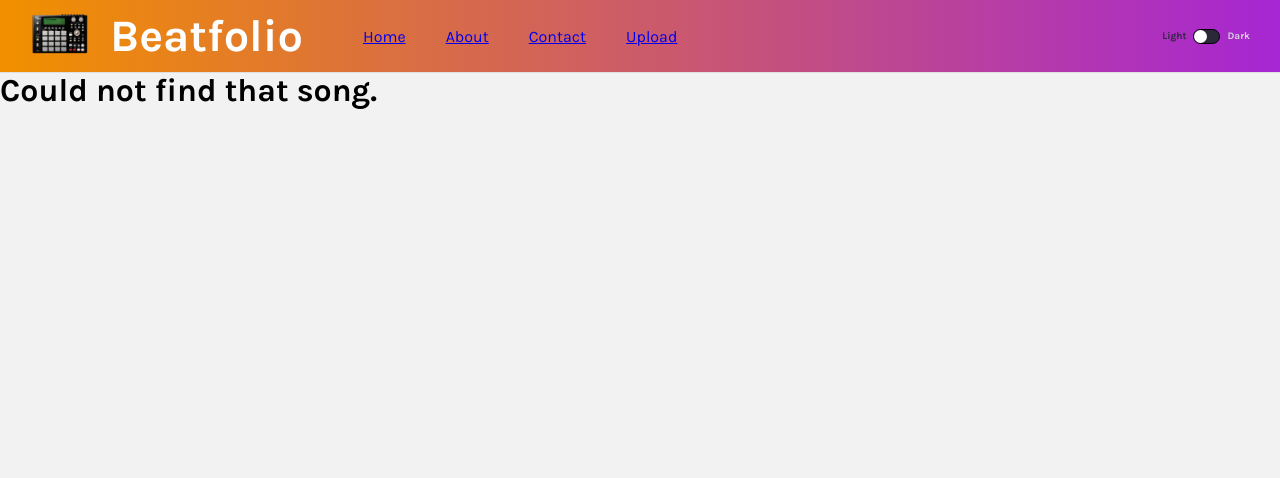
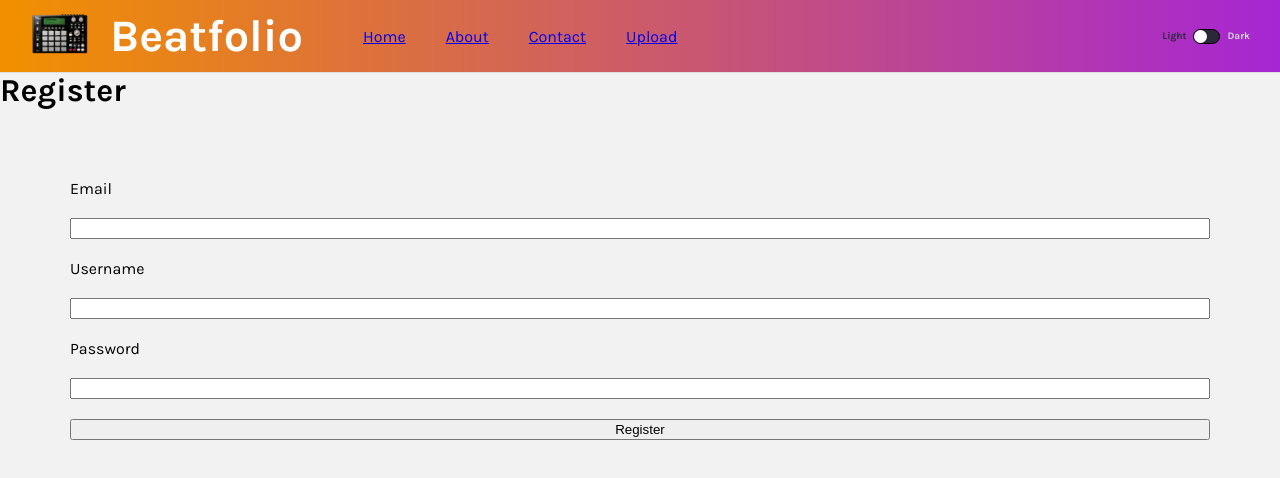
Before and after one commit to cano316/musicplayerv1, a React (Create React App) app: page /register in a window 1280 px wide. Shown: the top 478 px of the page. Built offline with nearby package versions, Linux system fonts and the light colour scheme; no server answers.

Commit message:
Add register and login pages, adjust Passport authentication

```diff
--- a/src/App.js
+++ b/src/App.js
@@ -10,7 +10,8 @@ import Profile from "./pages/Profile";
 import About from "./pages/About";
 import Contact from "./pages/Contact";
 import Update from "./pages/Update";
-import data from "./data"
+import Register from "./pages/Register";
+import Login from "./pages/Login";
 import AddMusicButton from "./components/AddMusicButton";
 import { Router, Routes, Route, Link, Switch, useParams } from "react-router-dom"
 
@@ -19,6 +20,7 @@ function App() {
   const [darkMode, setDarkMode] = useState(false)
 
   async function causeRefresh() {
+    console.log('causeRefresh called.')
     const apiResults = await axios.get("http://localhost:5000/api");
     setMusic(apiResults.data)
   }
@@ -43,15 +45,6 @@ function App() {
     setDarkMode(prevMode => !prevMode)
   }
 
-  // function addMusic(formData) {
-  //   formData.id = music.length + 1;
-  //   setMusic(prevMusic => {
-  //     return [...prevMusic, formData]
-  //   })
-  // }
-  // The above function to add music has been removed because we are using express and mongo
-
-
   // Night mode on background of web app
   document.body.style.backgroundColor = darkMode ? "#434555" : ""
   return (
@@ -70,6 +63,8 @@ function App() {
         />} />
         <Route path='about' element={<About />} />
         <Route path='contact' element={<Contact />} />
+        <Route path='register' element={<Register />} />
+        <Route path='login' element={<Login />} />
         <Route path=':id/update' element={< Update
           causeRefresh={causeRefresh}
         />} />
--- /dev/null
+++ b/src/pages/Login.js
@@ -0,0 +1,53 @@
+import axios from "axios";
+import { useState } from "react"
+
+export default function Login() {
+
+    const [formData, setFormData] = useState({
+        username: "",
+        password: ""
+    })
+    const [loggedIn, setLoggedIn] = useState(false);
+    const [errorMessage, setErrorMessage] = useState("");
+    function handleChange(e) {
+        const { name, value } = e.target;
+        setFormData(prevData => {
+            return {
+                ...prevData,
+                [name]: value
+            }
+        })
+    }
+    function handleSubmit(e) {
+        e.preventDefault();
+        const registerApiCall = async () => {
+            try {
+                const results = await axios.post("http://localhost:5000/api/login", formData);
+                setLoggedIn(true)
+
+            } catch (error) {
+                setErrorMessage("Invalid login credentials. Please try again.");
+            }
+        }
+        registerApiCall();
+        // Clear form data after submission.
+        setFormData({
+            username: "",
+            password: ""
+        });
+    }
+    return (
+        <div className="login">
+            <h1>Login</h1>
+            <form onSubmit={handleSubmit} className="upload-form">
+                <label htmlFor="username">Username</label>
+                <input type="text" name="username" id="username" onChange={handleChange} value={formData.username} />
+                <label htmlFor="password">Password</label>
+                <input type="password" name="password" id="password" onChange={handleChange} value={formData.password} />
+                <button type="submit">Login</button>
+            </form>
+            {loggedIn && <p>You are successfully logged in.</p>}
+            {errorMessage && <p>{errorMessage}</p>}
+        </div>
+    )
+}
--- a/src/pages/Profile.js
+++ b/src/pages/Profile.js
@@ -1,9 +1,9 @@
-import { Link, useParams, useLocation, redirect, useNavigate } from "react-router-dom"
+import { Link, useParams, useNavigate } from "react-router-dom"
 import { useEffect, useState } from "react"
 import Error from "../components/Error";
 import axios from "axios";
-import { type } from "@testing-library/user-event/dist/type";
 export default function Profile(props) {
+    const { causeRefresh } = props;
     const navigate = useNavigate();
     const { userId } = useParams();
     const [song, setSong] = useState();
@@ -17,14 +17,14 @@ export default function Profile(props) {
             }
         }
         fetchSong()
-    }, [])
+    }, [userId])
     function handleDelete() {
         try {
             axios.delete(`http://localhost:5000/api/${userId}`)
         } catch (error) {
             console.log(error)
         }
-        props.causeRefresh();
+        causeRefresh();
         navigate("/")
     }
     return song ? (
--- /dev/null
+++ b/src/pages/Register.js
@@ -0,0 +1,57 @@
+import axios from "axios";
+import { useState } from "react"
+
+export default function Register() {
+
+    const [formData, setFormData] = useState({
+        email: "",
+        username: "",
+        password: ""
+    })
+    const [register, setRegister] = useState(false);
+    const [errorMessage, setErrorMessage] = useState("");
+    function handleChange(e) {
+        const { name, value } = e.target;
+        setFormData(prevData => {
+            return {
+                ...prevData,
+                [name]: value
+            }
+        })
+    }
+    function handleSubmit(e) {
+        e.preventDefault();
+        const registerApiCall = async () => {
+            try {
+                const results = await axios.post("http://localhost:5000/api/register", formData);
+                setRegister(true)
+
+            } catch (error) {
+                setErrorMessage(error.response.data.message);
+            }
+        }
+        registerApiCall();
+        // Clear form data after submission.
+        setFormData({
+            email: "",
+            username: "",
+            password: ""
+        });
+    }
+    return (
+        <div className="register">
+            <h1>Register</h1>
+            <form onSubmit={handleSubmit} className="upload-form">
+                <label htmlFor="email">Email</label>
+                <input type="email" name="email" id="email" onChange={handleChange} value={formData.email} />
+                <label htmlFor="username">Username</label>
+                <input type="text" name="username" id="username" onChange={handleChange} value={formData.username} />
+                <label htmlFor="password">Password</label>
+                <input type="password" name="password" id="password" onChange={handleChange} value={formData.password} />
+                <button type="submit">Register</button>
+            </form>
+            {register && <p>You are successfully registered.</p>}
+            {errorMessage && <p>{errorMessage}</p>}
+        </div>
+    )
+}
--- a/src/pages/Update.js
+++ b/src/pages/Update.js
@@ -17,7 +17,7 @@ export default function Update(props) {
             setFormData(foundSong.data);
         }
         FindSong()
-    }, [])
+    }, [id])
 
     function handleChange(e) {
         const { name, value } = e.target;
--- a/src/pages/UploadForm.js
+++ b/src/pages/UploadForm.js
@@ -21,7 +21,6 @@ export default function UploadForm(props) {
     }
     function handleSubmit(e) {
         e.preventDefault();
-        // console.log(formData)
         // Make a POST request to my API passing in the form data
         const postToApi = async () => {
             try {
```
Also changed, not shown: 1 other file (tests, documents, lock files or other folders).
